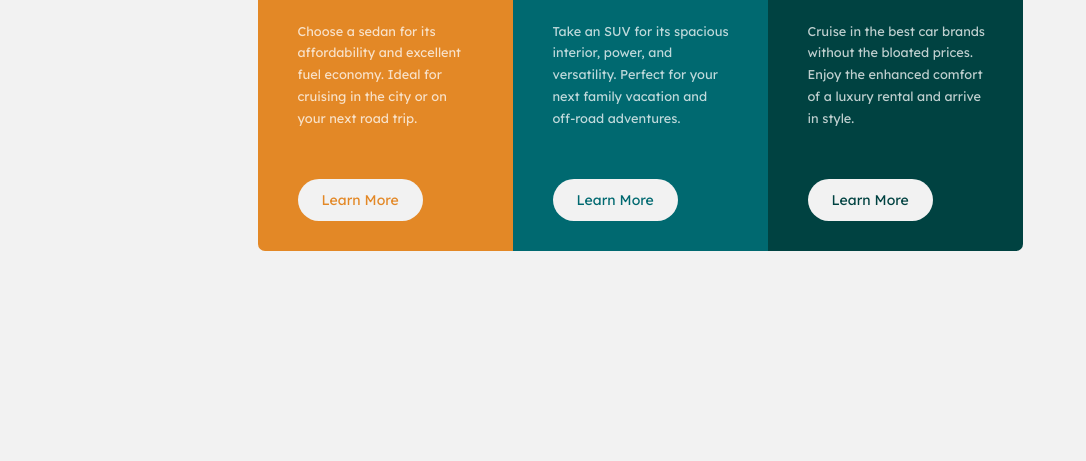
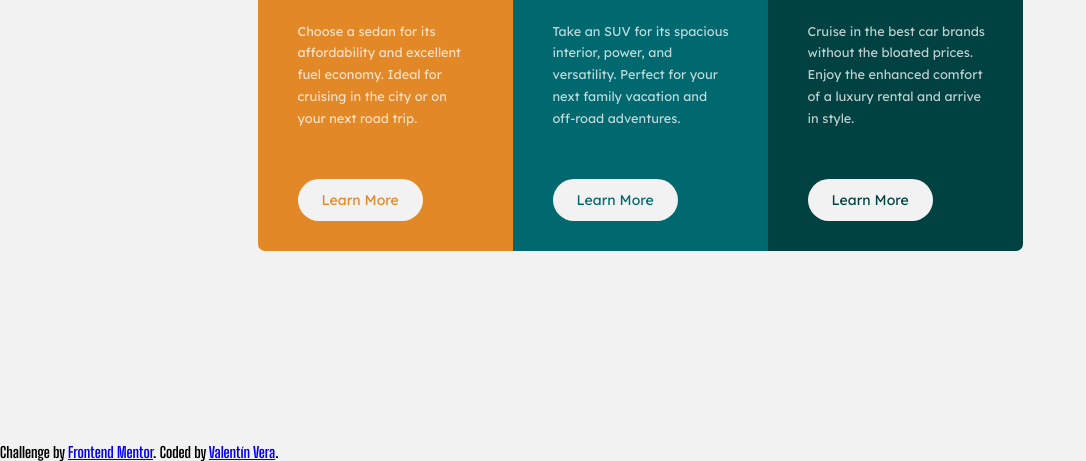
Before and after one commit to Valenveraa/3-column-preview-card-component, a plain HTML site: page index.html in a window 1280 px wide. Shown: the part 357-818 px from the top of the page, without its empty margins (0-1086 px from the left). Drawn offline with Linux system fonts and the light colour scheme.

Commit message:
Update title of the page and add structure of the attribution

```diff
--- a/index.html
+++ b/index.html
@@ -5,7 +5,7 @@
     <meta charset="UTF-8">
     <meta name="viewport" content="width=device-width, initial-scale=1.0">
     <link rel="icon" type="image/png" sizes="32x32" href="./images/favicon-32x32.png">
-    <title>3-column preview card component</title>
+    <title>Frontend Mentor | 3 Column Preview Card Component</title>
     <link rel="stylesheet" href="css/index.css">
     <link rel="preconnect" href="https://fonts.googleapis.com">
     <link rel="preconnect" href="https://fonts.gstatic.com" crossorigin>
@@ -63,6 +63,11 @@
         </div>
       </div>
   </main>
+
+  <div class="attribution">
+    Challenge by <a href="https://www.frontendmentor.io?ref=challenge" target="_blank">Frontend Mentor</a>.
+    Coded by <a href="https://github.com/valentinvera" target="_blank">Valentín Vera</a>.
+  </div>
 </body>
 
 </html>
```
